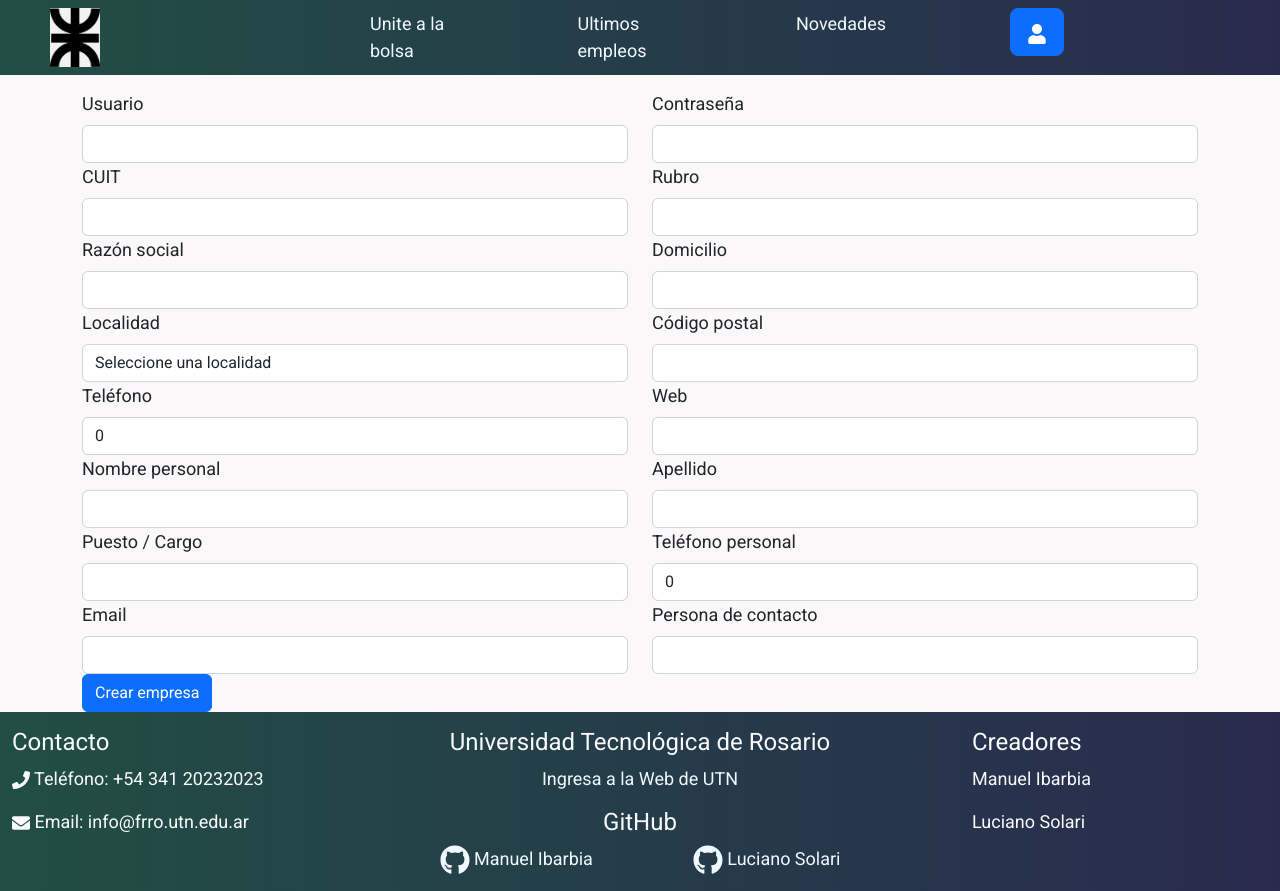
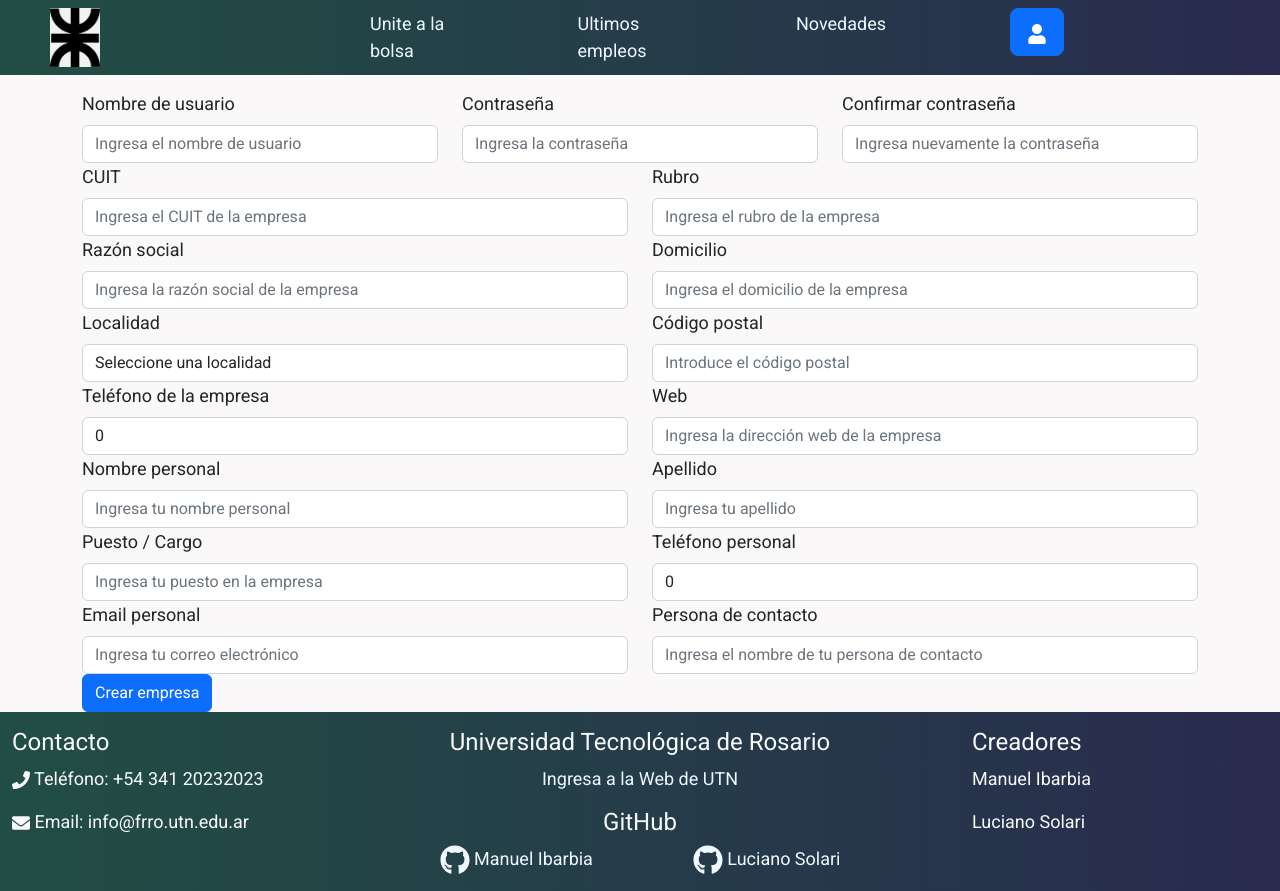
Before and after one commit to Lucianosolari/BolsaDeTrabajo, a React (Vite) app in the folder BolsaDeTrabajo/: page /companyform in a window 1280 px wide. Built offline with nearby package versions, Linux system fonts and the light colour scheme.

Commit message:
Confirmación de contraseña en empresa, validación en back. Otros cambios estéticos

```diff
--- a/BolsaDeTrabajo/src/api.jsx
+++ b/BolsaDeTrabajo/src/api.jsx
@@ -438,6 +438,7 @@ export async function createCompany(companyData) {
       body: JSON.stringify({
         userName: companyData.userName,
         password: companyData.password,
+        confirmPassword: companyData.confirmPassword,
         companyCUIT: companyData.CUIT,
         companyLine: companyData.line,
         companyName: companyData.name,
--- a/BolsaDeTrabajo/src/components/Companies/CompanyInfoForm.jsx
+++ b/BolsaDeTrabajo/src/components/Companies/CompanyInfoForm.jsx
@@ -5,6 +5,7 @@ import { createCompany } from "../../api";
 const CompanyInfoForm = () => {
   const [userName, setUserName] = useState("");
   const [password, setPassword] = useState("");
+  const [confirmPassword, setConfirmPassword] = useState("");
   const [companyCUIT, setCompanyCUIT] = useState("");
   const [companyLine, setCompanyLine] = useState("");
   const [companyName, setCompanyName] = useState("");
@@ -26,7 +27,7 @@ const CompanyInfoForm = () => {
 
   const handleCreateCompany = async (event) => {
     event.preventDefault();
-    if (!userName || !password || !companyCUIT || !companyLine || !companyName || !companyAddress || !companyLocation || !companyPostalCode || !companyPhone || !companyWebPage || !companyPersonalName || !companyPersonalSurname || !companyPersonalJob || !companyPersonalPhone || !companyPersonalEmail || !companyRelationContact) {
+    if (!userName || !password || !confirmPassword || !companyCUIT || !companyLine || !companyName || !companyAddress || !companyLocation || !companyPostalCode || !companyPhone || !companyWebPage || !companyPersonalName || !companyPersonalSurname || !companyPersonalJob || !companyPersonalPhone || !companyPersonalEmail || !companyRelationContact) {
       setFrontError("Todos los campos deben estar completos");
       return;
     }
@@ -34,6 +35,7 @@ const CompanyInfoForm = () => {
       const data = await createCompany({
         userName: userName,
         password: password,
+        confirmPassword: confirmPassword,
         CUIT: companyCUIT,
         line: companyLine,
         name: companyName,
@@ -64,17 +66,18 @@ const CompanyInfoForm = () => {
   useEffect(() => {
     setFrontError("");
     setApiError("");
-  }, [userName, password, companyCUIT, companyLine, companyName, companyAddress, companyLocation, companyPostalCode, companyPhone, companyWebPage, companyPersonalName, companyPersonalSurname, companyPersonalJob, companyPersonalPhone, companyPersonalEmail, companyRelationContact])
+  }, [userName, password, confirmPassword, companyCUIT, companyLine, companyName, companyAddress, companyLocation, companyPostalCode, companyPhone, companyWebPage, companyPersonalName, companyPersonalSurname, companyPersonalJob, companyPersonalPhone, companyPersonalEmail, companyRelationContact])
   return (
     <Form onSubmit={handleCreateCompany}>
       <Row>
         <Col>
           <Form.Group controlId="company-user-name">
-            <Form.Label>Usuario</Form.Label>
+            <Form.Label>Nombre de usuario</Form.Label>
             <Form.Control
               type="text"
               value={userName}
               onChange={(e) => setUserName(e.target.value)}
+              placeholder="Ingresa el nombre de usuario"
             />
           </Form.Group>
         </Col>
@@ -85,6 +88,18 @@ const CompanyInfoForm = () => {
               type="password"
               value={password}
               onChange={(e) => setPassword(e.target.value)}
+              placeholder="Ingresa la contraseña"
+            />
+          </Form.Group>
+        </Col>
+        <Col>
+          <Form.Group controlId="company-confirm-password">
+            <Form.Label>Confirmar contraseña</Form.Label>
+            <Form.Control
+              type="password"
+              value={confirmPassword}
+              onChange={(e) => setConfirmPassword(e.target.value)}
+              placeholder="Ingresa nuevamente la contraseña"
             />
           </Form.Group>
         </Col>
@@ -98,6 +113,7 @@ const CompanyInfoForm = () => {
               type="text"
               value={companyCUIT}
               onChange={(e) => setCompanyCUIT(e.target.value)}
+              placeholder="Ingresa el CUIT de la empresa"
             />
           </Form.Group>
         </Col>
@@ -108,6 +124,7 @@ const CompanyInfoForm = () => {
               type="text"
               value={companyLine}
               onChange={(e) => setCompanyLine(e.target.value)}
+              placeholder="Ingresa el rubro de la empresa"
             />
           </Form.Group>
         </Col>
@@ -121,6 +138,7 @@ const CompanyInfoForm = () => {
               type="text"
               value={companyName}
               onChange={(e) => setCompanyName(e.target.value)}
+              placeholder="Ingresa la razón social de la empresa"
             />
           </Form.Group>
         </Col>
@@ -131,6 +149,7 @@ const CompanyInfoForm = () => {
               type="text"
               value={companyAddress}
               onChange={(e) => setCompanyAddress(e.target.value)}
+              placeholder="Ingresa el domicilio de la empresa"
             />
           </Form.Group>
         </Col>
@@ -162,6 +181,7 @@ const CompanyInfoForm = () => {
               type="text"
               value={companyPostalCode}
               onChange={(e) => setCompanyPostalCode(e.target.value)}
+              placeholder="Introduce el código postal"
             />
           </Form.Group>
         </Col>
@@ -170,7 +190,7 @@ const CompanyInfoForm = () => {
       <Row>
         <Col>
           <Form.Group controlId="company-phone">
-            <Form.Label>Teléfono</Form.Label>
+            <Form.Label>Teléfono de la empresa</Form.Label>
             <Form.Control
               type="number"
               value={companyPhone}
@@ -185,6 +205,7 @@ const CompanyInfoForm = () => {
               type="text"
               value={companyWebPage}
               onChange={(e) => setCompanyWebPage(e.target.value)}
+              placeholder="Ingresa la dirección web de la empresa"
             />
           </Form.Group>
         </Col>
@@ -198,6 +219,7 @@ const CompanyInfoForm = () => {
               type="text"
               value={companyPersonalName}
               onChange={(e) => setCompanyPersonalName(e.target.value)}
+              placeholder="Ingresa tu nombre personal"
             />
           </Form.Group>
         </Col>
@@ -208,6 +230,7 @@ const CompanyInfoForm = () => {
               type="text"
               value={companyPersonalSurname}
               onChange={(e) => setCompanyPersonalSurname(e.target.value)}
+              placeholder="Ingresa tu apellido"
             />
           </Form.Group>
         </Col>
@@ -221,6 +244,7 @@ const CompanyInfoForm = () => {
               type="text"
               value={companyPersonalJob}
               onChange={(e) => setCompanyPersonalJob(e.target.value)}
+              placeholder="Ingresa tu puesto en la empresa"
             />
           </Form.Group>
         </Col>
@@ -239,11 +263,12 @@ const CompanyInfoForm = () => {
       <Row>
         <Col>
           <Form.Group controlId="company-personal-email">
-            <Form.Label>Email</Form.Label>
+            <Form.Label>Email personal</Form.Label>
             <Form.Control
               type="email"
               value={companyPersonalEmail}
               onChange={(e) => setCompanyPersonalEmail(e.target.value)}
+              placeholder="Ingresa tu correo electrónico"
             />
           </Form.Group>
         </Col>
@@ -254,6 +279,7 @@ const CompanyInfoForm = () => {
               type="text"
               value={companyRelationContact}
               onChange={(e) => setCompanyRelationContact(e.target.value)}
+              placeholder="Ingresa el nombre de tu persona de contacto"
             />
           </Form.Group>
         </Col>
--- a/BolsaDeTrabajo/src/components/Offers/Offers.jsx
+++ b/BolsaDeTrabajo/src/components/Offers/Offers.jsx
@@ -62,9 +62,9 @@ function Offers() {
         <Row>
           <Col>
             <p>
-              ¿Aún no estás registrado? Ingresa y hazlo{" "}
+              ¿Aún no estás registrado? Regístrate{" "}
               <Link to="/studentsform" className="highlight-link">
-                <Button variant="primary">Registrarme</Button>
+                <Button variant="primary" className="buttons">Registrarme</Button>
               </Link>
             </p>
           </Col>
@@ -80,7 +80,7 @@ function Offers() {
                 to={{ pathname: "/login", state: { from: "Offers" } }}
                 className="highlight-link"
               >
-                <Button variant="secondary">aquí</Button>
+                <Button variant="secondary" className="buttons">aquí</Button>
               </Link>
             </p>
           </Col>
--- a/BolsaDeTrabajo/src/components/SignIn/SignInCard.css
+++ b/BolsaDeTrabajo/src/components/SignIn/SignInCard.css
@@ -11,7 +11,7 @@
     flex-direction: column;
     align-items: center;
     justify-content: center;
-    background-color: rgb(180, 177, 177);
+    background-color: rgb(35, 104, 116);
   }
 
   .cards-container {
@@ -27,6 +27,6 @@
   }
 
   .buttons {
-    background-color: grey;
-    border: solid 2px black;
+    background-color: rgb(54, 87, 124);
+    border: solid 2px rgb(0, 140, 255);
   }
--- a/BolsaDeTrabajo/src/components/Students/RegisterPersonalInfoForm.jsx
+++ b/BolsaDeTrabajo/src/components/Students/RegisterPersonalInfoForm.jsx
@@ -62,7 +62,7 @@ export default function PersonalInfoForm() {
     setDocNumberError("");
     setError("");
     setApiError("");
-  }, [userName, password, file, lastName, firstName, email, altEmail, docType, docNumber, cuil, birthdate, gender, maritalStatus]);
+  }, [userName, password, confirmPassword, file, lastName, firstName, email, altEmail, docType, docNumber, cuil, birthdate, gender, maritalStatus]);
 
   const handleCreateStudent = async (event) => {
     event.preventDefault();
@@ -70,7 +70,7 @@ export default function PersonalInfoForm() {
       ? format(birthdate, "yyyy-MM-dd'T'HH:mm:ss.SSS'Z'")
       : null;
 
-      if (!userName || !password || !file || !lastName || !firstName || !email || !altEmail || !docType || !docNumber || !cuil || !birthdate || !gender || !maritalStatus) {
+      if (!userName || !password || !confirmPassword || !file || !lastName || !firstName || !email || !altEmail || !docType || !docNumber || !cuil || !birthdate || !gender || !maritalStatus) {
         setError("Todos los campos deben estar completados")
         return;
       }
```
Also changed, not shown: BolsaDeTrabajo/src/components/Offers/Offers.css (line endings or trailing spaces).
